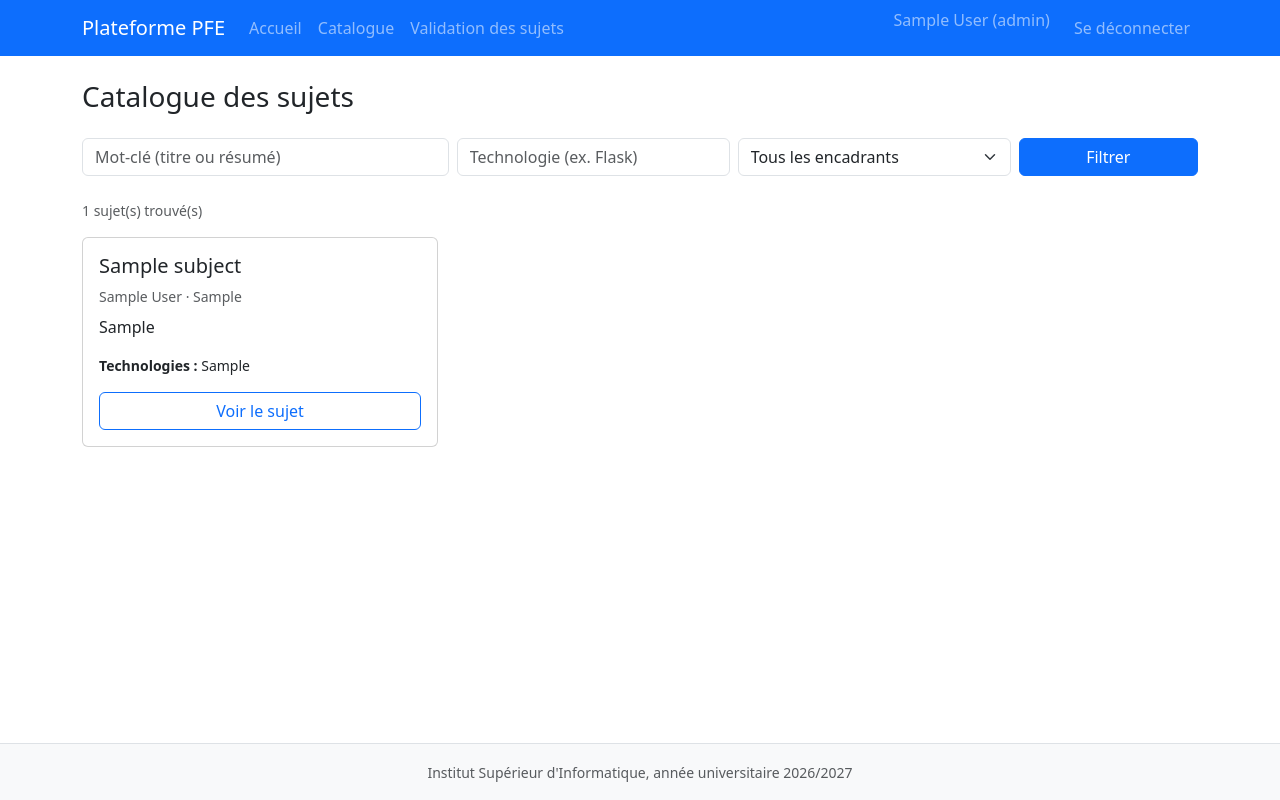
After one commit to ahmedbejaoui-sl/ScholarFlow, a Flask app: page /subjects/ in a window 1280 px wide. The commit adds this page. Run offline with Flask 3, Linux system fonts and the light colour scheme; a user stored in the database is signed in; tables that the repository leaves empty hold one stand-in row (values such as "Sample post").

Commit message:
feat: catalogue des sujets validés avec filtres et pagination (F3)

```diff
--- a/app/routes/subjects.py
+++ b/app/routes/subjects.py
@@ -1,10 +1,10 @@
-from flask import Blueprint, render_template, redirect, url_for, flash, abort
-from flask_login import current_user
+from flask import Blueprint, render_template, redirect, url_for, flash, abort, request
+from flask_login import current_user, login_required
 
 from app import db
 from app.decorators import role_required
 from app.forms import SubjectForm
-from app.models import Subject
+from app.models import Subject, User
 
 subjects_bp = Blueprint("subjects", __name__, url_prefix="/subjects")
 
@@ -91,3 +91,51 @@ def supprimer(sujet_id):
     db.session.commit()
     flash("Sujet supprimé.", "info")
     return redirect(url_for("subjects.mes_sujets"))
+SUJETS_PAR_PAGE = 6
+
+
+@subjects_bp.route("/")
+@login_required
+def catalogue():
+    """Catalogue des sujets validés, avec filtres et pagination (F3)."""
+    page = request.args.get("page", 1, type=int)
+    mot_cle = request.args.get("q", "").strip()
+    techno = request.args.get("techno", "").strip()
+    encadrant_id = request.args.get("encadrant", type=int)
+
+    requete = Subject.query.filter_by(statut="valide")
+
+    if mot_cle:
+        motif = f"%{mot_cle}%"
+        requete = requete.filter(
+            db.or_(Subject.titre.ilike(motif), Subject.resume.ilike(motif))
+        )
+    if techno:
+        requete = requete.filter(Subject.technologies.ilike(f"%{techno}%"))
+    if encadrant_id:
+        requete = requete.filter_by(encadrant_id=encadrant_id)
+
+    pagination = requete.order_by(Subject.titre).paginate(
+        page=page, per_page=SUJETS_PAR_PAGE, error_out=False
+    )
+    encadrants = User.query.filter_by(role="enseignant").order_by(User.nom).all()
+
+    return render_template(
+        "subjects/catalogue.html",
+        pagination=pagination,
+        encadrants=encadrants,
+        q=mot_cle,
+        techno=techno,
+        encadrant_id=encadrant_id,
+    )
+
+
+@subjects_bp.route("/<int:sujet_id>")
+@login_required
+def detail(sujet_id):
+    """Détail d'un sujet. Un sujet non validé n'est visible que par son encadrant et l'admin."""
+    sujet = db.get_or_404(Subject, sujet_id)
+    if sujet.statut != "valide":
+        if current_user.role != "admin" and sujet.encadrant_id != current_user.id:
+            abort(404)
+    return render_template("subjects/detail.html", sujet=sujet)
--- a/app/templates/base.html
+++ b/app/templates/base.html
@@ -23,16 +23,26 @@
                     <li class="nav-item">
                         <a class="nav-link" href="{{ url_for('main.accueil') }}">Accueil</a>
                     </li>
-                                        {% if current_user.is_authenticated and current_user.role == "enseignant" %}
+
+                    {# NOUVEAU : lien Catalogue, pour tout utilisateur connecté #}
+                    {% if current_user.is_authenticated %}
+                        <li class="nav-item">
+                            <a class="nav-link" href="{{ url_for('subjects.catalogue') }}">Catalogue</a>
+                        </li>
+                    {% endif %}
+
+                    {% if current_user.is_authenticated and current_user.role == "enseignant" %}
                         <li class="nav-item">
                             <a class="nav-link" href="{{ url_for('subjects.mes_sujets') }}">Mes sujets</a>
                         </li>
                     {% endif %}
-                                        {% if current_user.is_authenticated and current_user.role == "admin" %}
+
+                    {% if current_user.is_authenticated and current_user.role == "admin" %}
                         <li class="nav-item">
                             <a class="nav-link" href="{{ url_for('admin.validation_sujets') }}">Validation des sujets</a>
                         </li>
                     {% endif %}
+
                     {# Les liens des autres rôles seront ajoutés ici au fur et à mesure #}
                 </ul>
 
--- /dev/null
+++ b/app/templates/subjects/catalogue.html
@@ -0,0 +1,83 @@
+{% extends "base.html" %}
+
+{% block titre %}Catalogue des sujets{% endblock %}
+
+{% block contenu %}
+<h1 class="h3 mb-4">Catalogue des sujets</h1>
+
+<form method="GET" class="row g-2 mb-4">
+    <div class="col-md-4">
+        <input type="text" name="q" value="{{ q }}" class="form-control"
+               placeholder="Mot-clé (titre ou résumé)" aria-label="Mot-clé">
+    </div>
+    <div class="col-md-3">
+        <input type="text" name="techno" value="{{ techno }}" class="form-control"
+               placeholder="Technologie (ex. Flask)" aria-label="Technologie">
+    </div>
+    <div class="col-md-3">
+        <select name="encadrant" class="form-select" aria-label="Encadrant">
+            <option value="">Tous les encadrants</option>
+            {% for e in encadrants %}
+                <option value="{{ e.id }}" {% if e.id == encadrant_id %}selected{% endif %}>{{ e.nom }}</option>
+            {% endfor %}
+        </select>
+    </div>
+    <div class="col-md-2 d-grid">
+        <button type="submit" class="btn btn-primary">Filtrer</button>
+    </div>
+</form>
+
+{% if pagination.items %}
+<p class="text-muted small">{{ pagination.total }} sujet(s) trouvé(s)</p>
+
+<div class="row g-4">
+    {% for s in pagination.items %}
+    <div class="col-md-6 col-lg-4">
+        <div class="card h-100">
+            <div class="card-body d-flex flex-column">
+                <h2 class="h5 card-title">{{ s.titre }}</h2>
+                <p class="text-muted small mb-2">{{ s.encadrant.nom }} · {{ s.niveau }}</p>
+                <p class="card-text">{{ s.resume | truncate(140) }}</p>
+                {% if s.technologies %}
+                    <p class="small mb-3"><strong>Technologies :</strong> {{ s.technologies }}</p>
+                {% endif %}
+                <a class="btn btn-outline-primary mt-auto"
+                   href="{{ url_for('subjects.detail', sujet_id=s.id) }}">Voir le sujet</a>
+            </div>
+        </div>
+    </div>
+    {% endfor %}
+</div>
+
+{% if pagination.pages > 1 %}
+{% set args = request.args.to_dict() %}
+<nav class="mt-4" aria-label="Pagination du catalogue">
+    <ul class="pagination justify-content-center">
+        <li class="page-item {% if not pagination.has_prev %}disabled{% endif %}">
+            <a class="page-link"
+               href="{{ url_for('subjects.catalogue', **dict(args, page=pagination.prev_num or 1)) }}">Précédent</a>
+        </li>
+        {% for n in pagination.iter_pages() %}
+            {% if n %}
+                <li class="page-item {% if n == pagination.page %}active{% endif %}">
+                    <a class="page-link" href="{{ url_for('subjects.catalogue', **dict(args, page=n)) }}">{{ n }}</a>
+                </li>
+            {% else %}
+                <li class="page-item disabled"><span class="page-link">…</span></li>
+            {% endif %}
+        {% endfor %}
+        <li class="page-item {% if not pagination.has_next %}disabled{% endif %}">
+            <a class="page-link"
+               href="{{ url_for('subjects.catalogue', **dict(args, page=pagination.next_num or pagination.pages)) }}">Suivant</a>
+        </li>
+    </ul>
+</nav>
+{% endif %}
+
+{% else %}
+<div class="alert alert-light border">
+    Aucun sujet ne correspond à votre recherche.
+    <a href="{{ url_for('subjects.catalogue') }}">Effacer les filtres</a>.
+</div>
+{% endif %}
+{% endblock %}
```
Also changed, not shown: app/templates/subjects/detail.html (added, +29 -0 lines).
